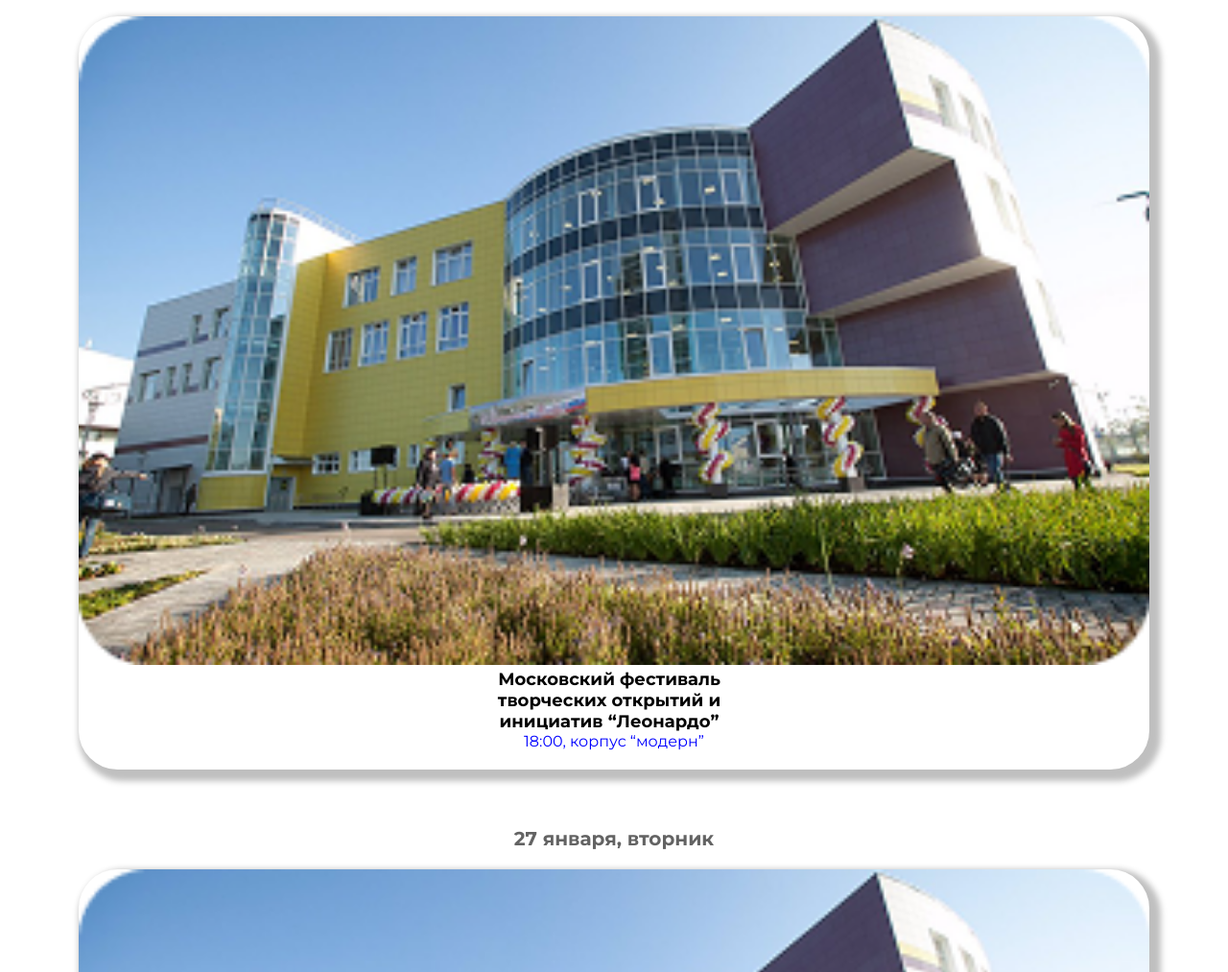
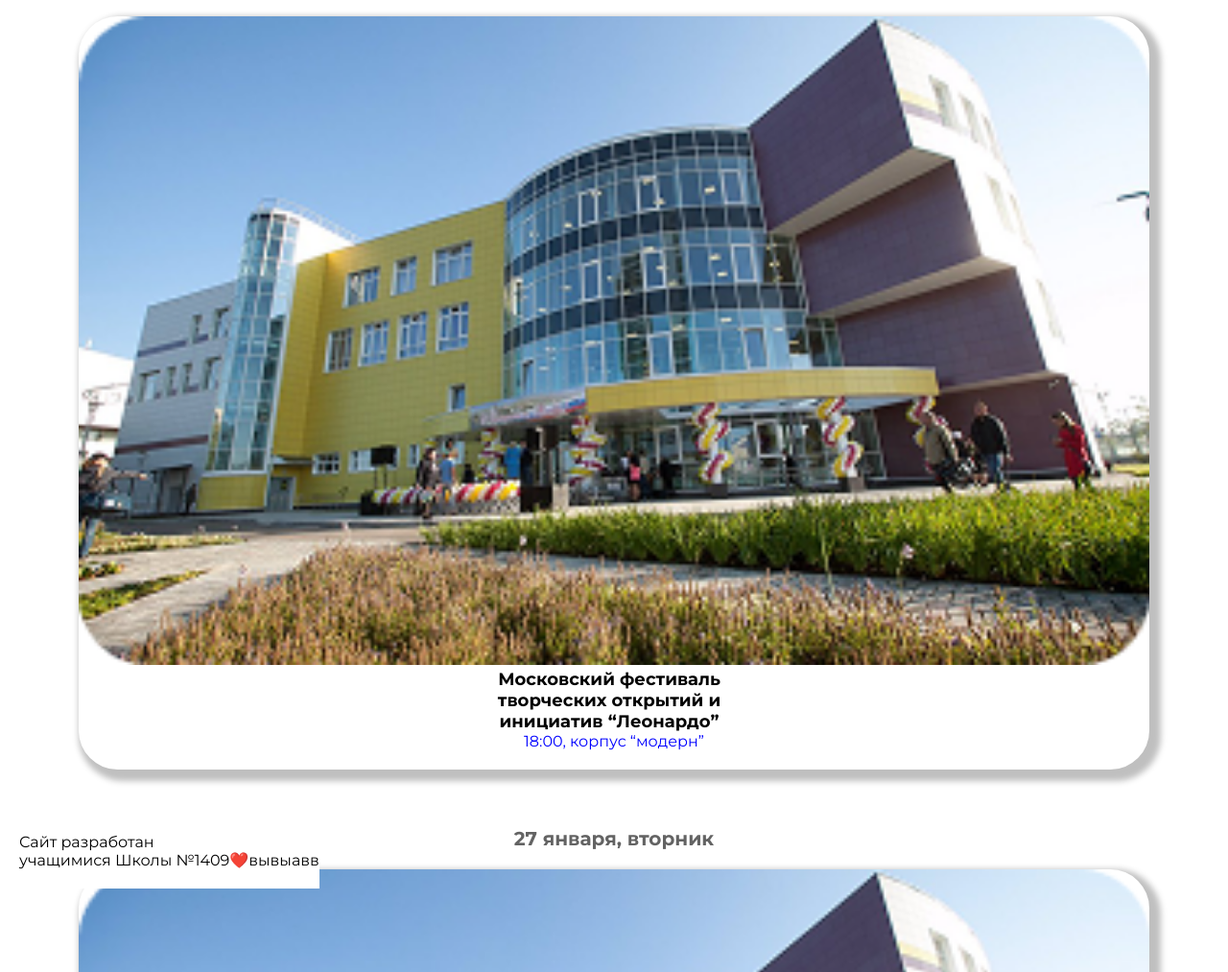
Before and after one commit to Sakyra-team/sakyra-team.github.io, a plain HTML site: page index.html in a window 1280 px wide. Shown: the part 287-1300 px from the top of the page at 96% size. Drawn offline with Linux system fonts and the light colour scheme.

Commit message:
Update style.css

```diff
--- a/style.css
+++ b/style.css
@@ -10,17 +10,21 @@
 
 ::-webkit-scrollbar {
     width: 0;
+    height: 0;
 }
 
 html {
     height: 100%;
+    overflow-x: hidden;
 }
 
 body {
     background-color: white;
     height: 100%;
     width: 100%;
-    overflow-x: hidden;
+    background-image: url(photo/red_elips.png);
+    background-position: top right;
+    background-repeat: no-repeat;
 }
 
 .blue_elips {
@@ -136,5 +140,6 @@ main input::placeholder{
     text-align: left;
     position: absolute;
     left: 20px;
-    bottom: 10px;
+    top: 975px;
+    padding-bottom: 20px;
 }
```
